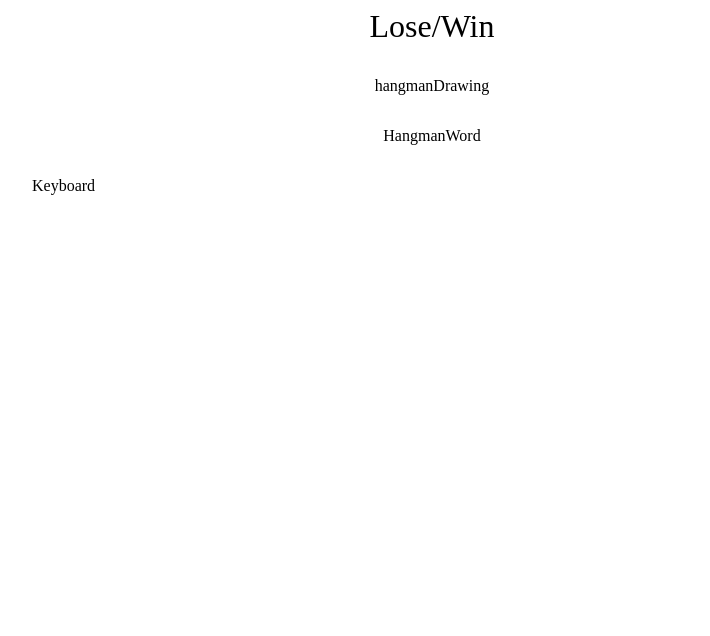
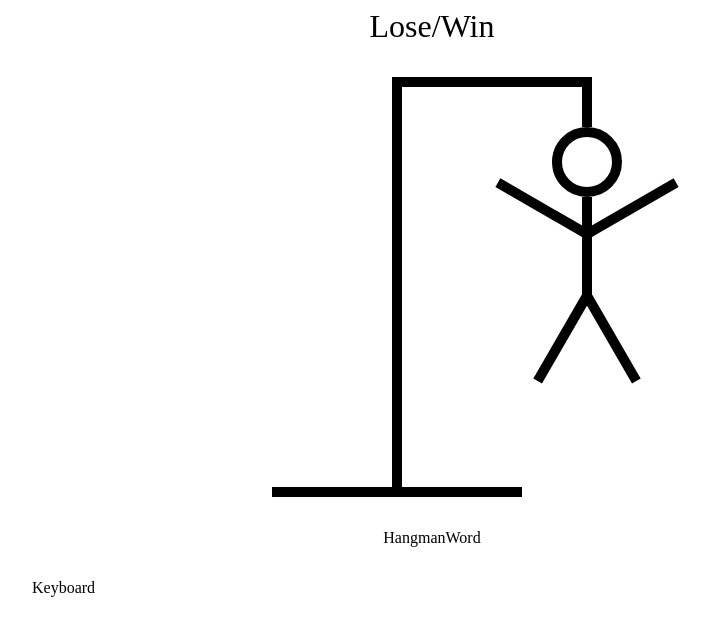
Before and after one commit to agni-noor/simplegame, a React (Vite) app in the folder hangman/: page / in a window 1280 px wide. Shown: the top 636 px of the page, without its empty margins (208-918 px from the left). Built offline with nearby package versions, Linux system fonts and the light colour scheme.

Commit message:
Hangman Drawing constructed

```diff
--- a/hangman/src/HangmanDrawing.tsx
+++ b/hangman/src/HangmanDrawing.tsx
@@ -1,9 +1,133 @@
 import React from 'react'
 
-const hangmanDrawing = () => {
+const HEAD = (
+  <div
+    style={{
+      width: "50px",
+      height: "50px",
+      borderRadius: "100%",
+      border: "10px solid black",
+      position: "absolute",
+      top: "50px",
+      right: "-30px",
+    }}
+  />
+)
+
+const BODY = (
+  <div
+    style={{
+      width: "10px",
+      height: "100px",
+      background: "black",
+      position: "absolute",
+      top: "120px",
+      right: 0,
+    }}
+  />
+)
+
+const RIGHT_ARM = (
+  <div
+    style={{
+      width: "100px",
+      height: "10px",
+      background: "black",
+      position: "absolute",
+      top: "150px",
+      right: "-100px",
+      rotate: "-30deg",
+      transformOrigin: "left bottom",
+    }}
+  />
+)
+
+const LEFT_ARM = (
+  <div
+    style={{
+      width: "100px",
+      height: "10px",
+      background: "black",
+      position: "absolute",
+      top: "150px",
+      right: "10px",
+      rotate: "30deg",
+      transformOrigin: "right bottom",
+    }}
+  />
+)
+
+const RIGHT_LEG = (
+  <div
+    style={{
+      width: "100px",
+      height: "10px",
+      background: "black",
+      position: "absolute",
+      top: "210px",
+      right: "-90px",
+      rotate: "60deg",
+      transformOrigin: "left bottom",
+    }}
+  />
+)
+
+const LEFT_LEG = (
+  <div
+    style={{
+      width: "100px",
+      height: "10px",
+      background: "black",
+      position: "absolute",
+      top: "210px",
+      right: 0,
+      rotate: "-60deg",
+      transformOrigin: "right bottom",
+    }}
+  />
+)
+
+const BODY_PARTS = [HEAD, BODY, RIGHT_ARM, LEFT_ARM, RIGHT_LEG, LEFT_LEG]
+
+
+const HangmanDrawing = () => {
   return (
-    <div>hangmanDrawing</div>
+     <div style={{ position: "relative" }}>
+        {HEAD}
+        {BODY}
+        {RIGHT_ARM}
+        {LEFT_ARM}
+        {RIGHT_LEG}
+        {LEFT_LEG}
+      <div
+        style={{
+          height: "50px",
+          width: "10px",
+          background: "black",
+          position: "absolute",
+          top: 0,
+          right: 0,
+        }}
+      />
+      <div
+        style={{
+          height: "10px",
+          width: "200px",
+          background: "black",
+          marginLeft: "120px",
+        }}
+      />
+      <div
+        style={{
+          height: "400px",
+          width: "10px",
+          background: "black",
+          marginLeft: "120px",
+        }}
+      />
+      <div style={{ height: "10px", width: "250px", background: "black" }} />
+    </div>
   )
 }
 
-export default hangmanDrawing
+export default HangmanDrawing
```
